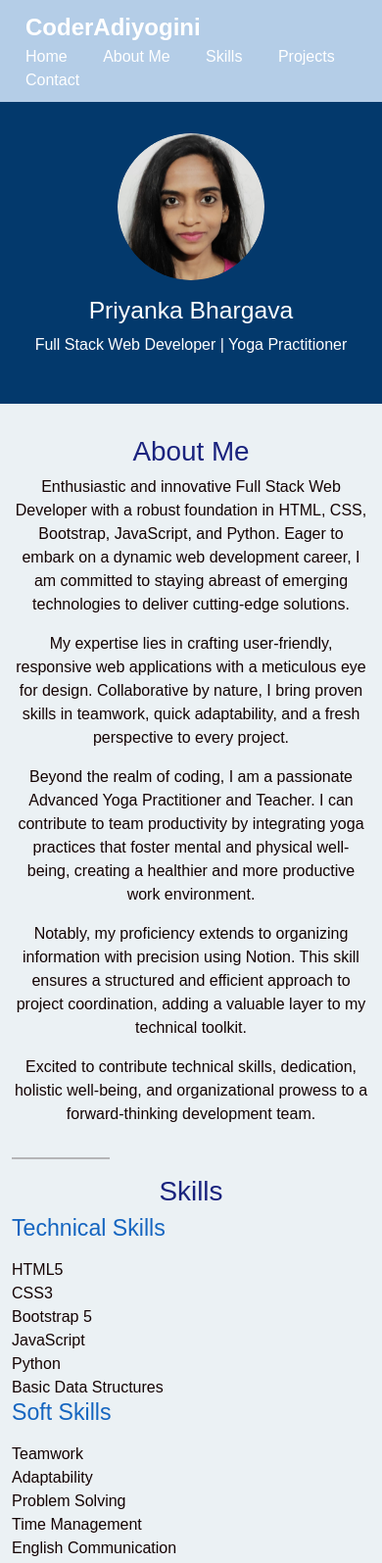
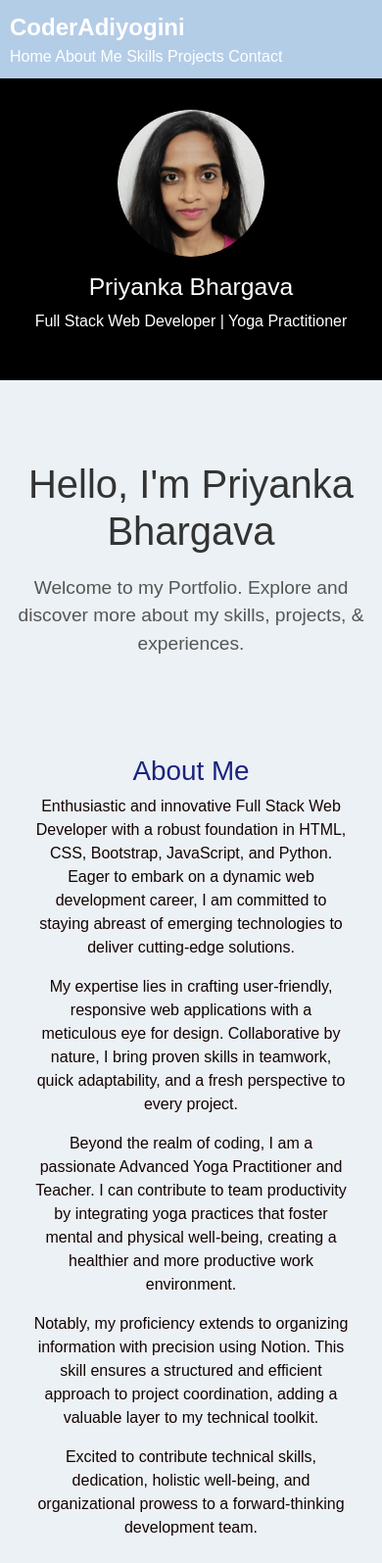
Before and after one commit to hackerpriya/Portfolio, a plain HTML site: page index.html in a window 390 px wide. Shown: the top 1595 px of the page at 98% size. Drawn offline with nearby package versions, Linux system fonts and the light colour scheme.

Commit message:
index.html
1)Changed header background color to black
2)Made navbar responsive
3)Converted my skills into bullet point lists.
4)Adjusted margins of my content.
5)Added intro content to my home section.

```diff
--- a/index.html
+++ b/index.html
@@ -45,7 +45,7 @@
         }
 
         .header {
-            background-color: #03396c; /* Deep Blue */
+            background-color: #000000; /* Deep Blue */
             color: #fff;
             text-align: center;
             padding: 2rem;
@@ -81,7 +81,7 @@
         }
 
         .skills-list {
-            list-style-type: none;
+            list-style-type: disc;
             padding: 0;
             margin: 0; /* Remove default margin */
             box-sizing: border-box;
@@ -143,28 +143,73 @@
             box-sizing: border-box;
             z-index: 1; /* Ensure the text appears above the icon */
         }
+        #skills_{
+            margin-left: 20px;
+        }
 
+        #projects{
+            margin-left: 20px;
+        }
+        #about{
+            margin-left: 20px;
+            margin-right: 20px;
+        }
+        hr {
+            border: none;
+            height: 10px;
+            background-image: radial-gradient(circle, #033667 15%, transparent 16%);
+            background-position: 0 0;
+            background-size: 20px 20px;
+            }
+    /* Adjust the spacing below each section */
+        section{
+            position: relative;
+            margin-bottom: 2rem;
+            box-sizing: border-box;
+            }
 
+        /* Home Section */
+        #home{
+            text-align : center;
+            padding : 50px 0;
+        }
+        .intro{
+            max-width : 600px;
+            margin : 0 auto;
+        }
+        .intro h1{
+            font-size: 2.5em;
+            color : #333;
+        }
+        .intro p{
+            font-size: 1.2em;
+            color: #555;
+            margin-top: 20px;
+        }
+        /* .odd{
+            background-color: #b4cde7;
+        }
+        .even{
+            background-color: #000000;
+        } */
+        @media (max-width: 768px) {
+            .navbar {
+                flex-direction: column;
+                align-items: stretch;
+            }
 
-        /* section::after {
-            content: '\2022 \2022 \2022 \2022 \2022 \2022 \2022'; /* Unicode for thick dots */
-            position: absolute;
-            bottom: -1rem; /* Adjust the vertical position of the dots */
-            left: 50%;
-            transform: translateX(-50%);
-            font-size: 2rem; /* Adjust the size of the dots */
-            color: #fff; /* Color of the dots */
-            white-space: nowrap;
-            margin-top: 0.5rem; /* Add some space between dots and text */
-            box-sizing: border-box;
-        } */
+            .navbar a {
+                text-align: center;
+                padding: 10px 0;
+            }
+        }
     </style>
 </head>
 
 
 <body>
     <div class="navbar">
-        <div class="navbar-logo"><a href="C:\Users\Priyanka\Desktop\My Portfolio Website\index.html">CoderAdiyogini</a></div>
+        <div class="navbar-logo"><a href="index.html">CoderAdiyogini</a></div>
         <div>
             <a href="#home">Home</a>
             <a href="#about">About Me</a>
@@ -181,11 +226,15 @@
     </div>
 
     <div class="container">
-        <section id="home" class="text-center">
+        <section id="home" class="text-center" class="odd">
             <!-- ... (your existing code for the Home section) ... -->
+            <div class="intro">
+                <h1>Hello, I'm Priyanka Bhargava</h1>
+                <p>Welcome to my Portfolio. Explore and discover more about my skills, projects, & experiences.</p>
+            </div>
         </section>
 
-        <section id="about" class="text-center">
+        <section id="about" class="text-center" class="even">
             <h1>About Me</h1>
             <p>
                 Enthusiastic and innovative Full Stack Web Developer with a robust foundation in HTML, CSS, Bootstrap,
@@ -217,10 +266,10 @@
         </section>
         <hr align="center" size="4" width="100" color="Blue">
 
-        <section id="skills">
+        <section id="skills" class="odd">
             <h1 class="text-center">Skills</h1>
             <h3>Technical Skills</h3>
-            <ul class="skills-list">
+            <ul class="skills-list" id="skills_">
                 <li>HTML5</li>
                 <li>CSS3</li>
                 <li>Bootstrap 5</li>
@@ -231,7 +280,7 @@
 
             <!-- Soft Skills -->
             <h3>Soft Skills</h3>
-            <ul class="skills-list">
+            <ul class="skills-list" id="skills_">
                 <li>Teamwork</li>
                 <li>Adaptability</li>
                 <li>Problem Solving</li>
@@ -243,7 +292,7 @@
 
             <!-- Tools and Platforms -->
             <h3>Tools and Platforms</h3>
-            <ul class="skills-list">
+            <ul class="skills-list" id="skills_">
                 <li>Notion</li>
                 <li>Expertise</li>
                 <li>MindMap</li>
@@ -256,7 +305,7 @@
 
             <!-- Additional Skills -->
             <h3>Additional Skills</h3>
-            <ul class="skills-list">
+            <ul class="skills-list" id="skills_">
                 <li>Yoga Practitioner</li>
                 <li>Teaching</li>
                 <!-- Add more additional skills as needed -->
@@ -264,7 +313,7 @@
         </section>
         <hr align="center" size="4" width="100" color="Blue">
 
-        <section id="projects">
+        <section id="projects" class="even">
             <h1 class="text-center">Projects</h1>
             <!-- Add your projects with names, descriptions, and technologies used -->
             <div class="project">
@@ -328,10 +377,10 @@
         </section>
         <hr align="center" size="4" width="100" color="Blue">
 
-        <section id="contact" class="text-center">
+        <section id="contact" class="text-center" class="odd">
             <h1>Contact Information</h1>
             <p>Email: priyanka.bhrgva@gmail.com</p>
-            <p>Phone: 6367332122</p>
+            <p>Phone: +91-6367332122</p>
             <div class="social-icons">
                 <!-- Replace "path/to/icon1.png" with the actual path to your icon image -->
                 <a href="www.linkedin.com/in/priyanka-bhrgv"><img src="https://cdn1.iconfinder.com/data/icons/logotypes/32/circle-linkedin-512.png" alt="Icon1" title="LinkedIn"></a>
@@ -344,6 +393,14 @@
             </div>
         </section>
     </div>
+    <script src="https://cdn.jsdelivr.net/npm/@popperjs/core@2.11.6/dist/umd/popper.min.js" integrity="sha384-dpnbGFdwkmsQ3vXp5Tf3v3RkAORRU5c2iZdA95VBcAgI9qbu4VyKgg6V8Z9xsxXp" crossorigin="anonymous"></script>
+    <script src="https://cdn.jsdelivr.net/npm/bootstrap@5.0.0/dist/js/bootstrap.min.js" integrity="sha384-RtbY3eZvLlZ8UXsTBFjOQpaQZ6G6R1d9hEIMIHtx6IqVpAVoMRMVsAnUPXOtIEnr" crossorigin="anonymous"></script>
+    <script src="https://cdn.jsdelivr.net/npm/@popperjs/core@2.11.6/dist/umd/popper.min.js"
+        integrity="sha384-dpnbGFdwkmsQ3vXp5Tf3v3RkAORRU5c2iZdA95VBcAgI9qbu4VyKgg6V8Z9xsxXp"
+        crossorigin="anonymous"></script>
+    <script src="https://cdn.jsdelivr.net/npm/bootstrap@5.0.0/dist/js/bootstrap.min.js"
+        integrity="sha384-RtbY3eZvLlZ8UXsTBFjOQpaQZ6G6R1d9hEIMIHtx6IqVpAVoMRMVsAnUPXOtIEnr"
+        crossorigin="anonymous"></script>
 </body>
 
 </html>
```
